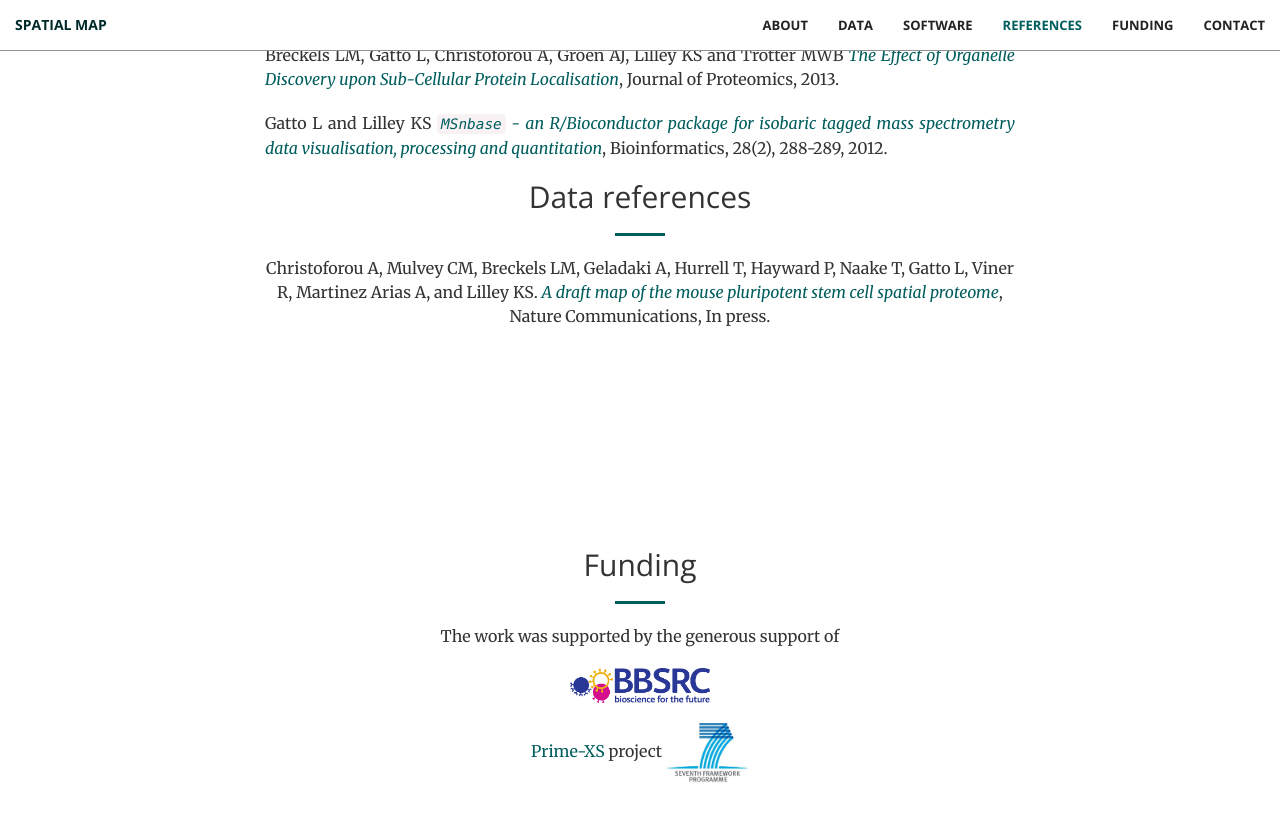
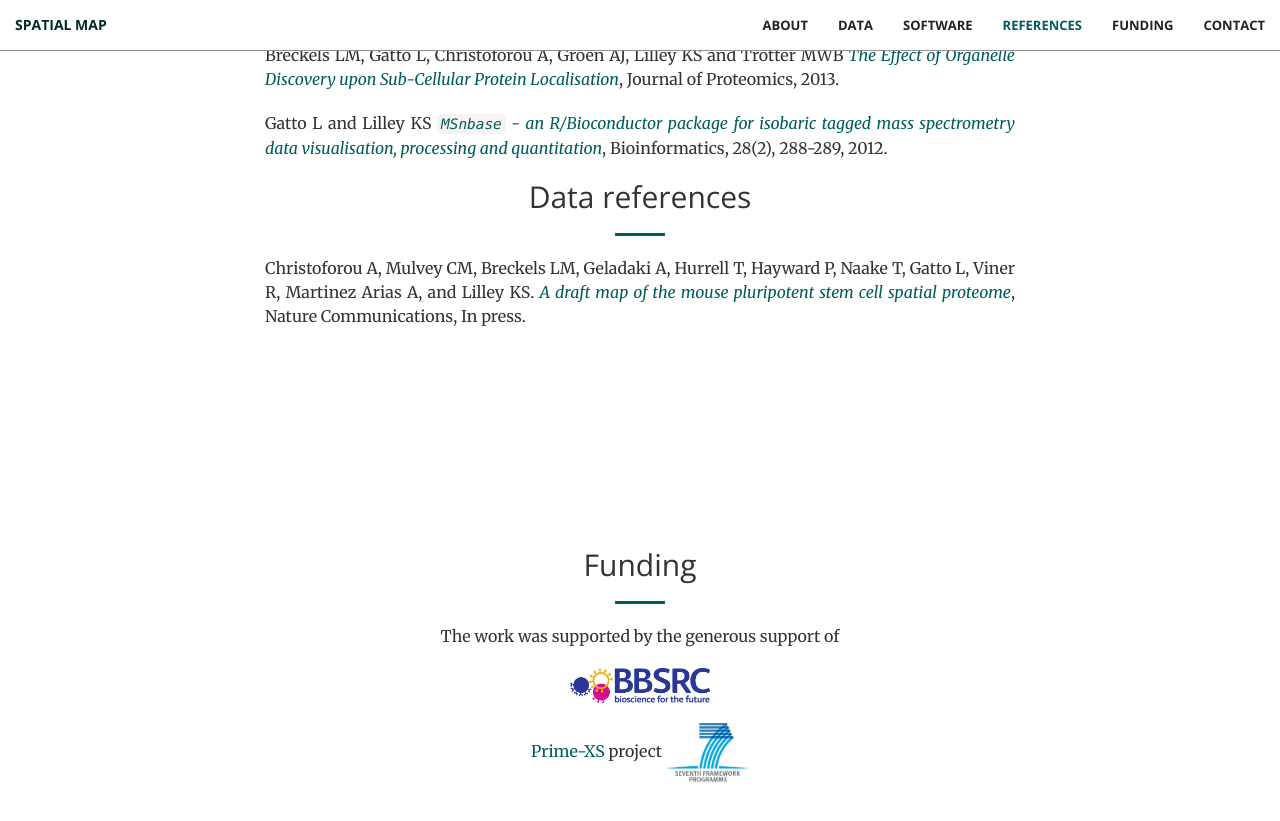
Before and after one commit to SpatialMap/SpatialMap.github.io, a Jekyll site: the page built from index.html, in a window 1280 px wide and 900 px high, scrolled down 2735 px. Shown: the top 821 px of the window. Built offline with Jekyll 4.4.1, drawn with Linux system fonts in a browser that asks for light colours.

Commit message:
justified data references

```diff
--- a/_includes/references.html
+++ b/_includes/references.html
@@ -38,7 +38,7 @@
 		288-289, 2012.</p>
 	      <h2 class="section-heading">Data references</h2>
 	      <hr class="primary">
-	      <p>Christoforou A, Mulvey CM, Breckels LM, Geladaki A,
+	      <p class="just">Christoforou A, Mulvey CM, Breckels LM, Geladaki A,
 		Hurrell T, Hayward P, Naake T, Gatto L, Viner R,
 		Martinez Arias A, and Lilley KS.
 		<a class="it" href="#references">A draft map of the mouse pluripotent
```
